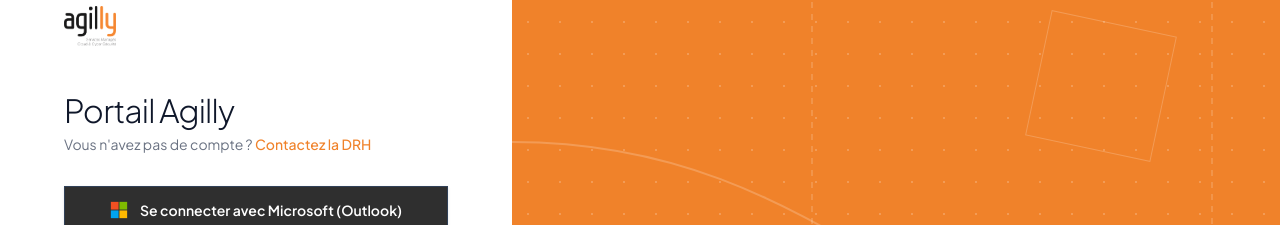
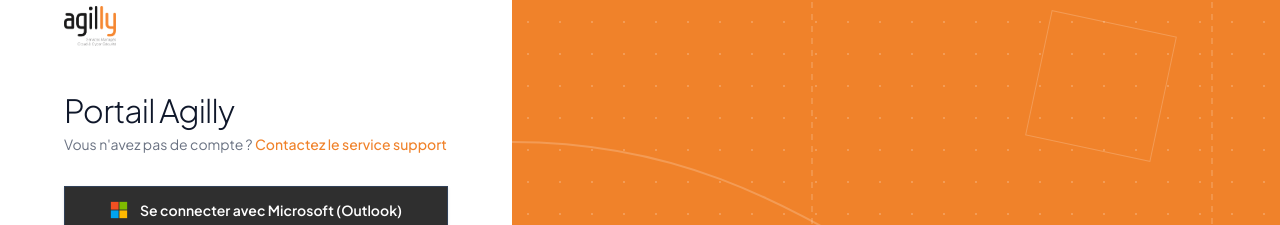
Before and after one commit to Skouame24/rheval, a Next.js app: page / in a window 1280 px wide. Shown: the part 58-283 px from the top of the page. Built offline with nearby package versions, Linux system fonts and the light colour scheme; no server answers.

Commit message:
fix(login): texte Contactez le service support, sans lien factice

```diff
--- a/app/page.tsx
+++ b/app/page.tsx
@@ -26,7 +26,7 @@ export default function LoginPage() {
             Portail Agilly
           </h2>
           <p className="text-sm text-gray-500 mb-8">
-            Vous n'avez pas de compte ? <a href="#" className="text-agilly-primary hover:underline font-medium">Contactez la DRH</a>
+            Vous n'avez pas de compte ? <span className="text-agilly-primary font-medium">Contactez le service support</span>
           </p>
 
           <LoginForm />
@@ -34,7 +34,7 @@ export default function LoginPage() {
 
         <div className="mt-12">
           <p className="text-xs text-gray-500">
-            Besoin d'aide ? <a href="#" className="text-agilly-primary hover:underline font-medium">Support IT Agilly</a>
+            Besoin d'aide ? <span className="text-agilly-primary font-medium">Support IT Agilly</span>
           </p>
         </div>
       </div>
```
